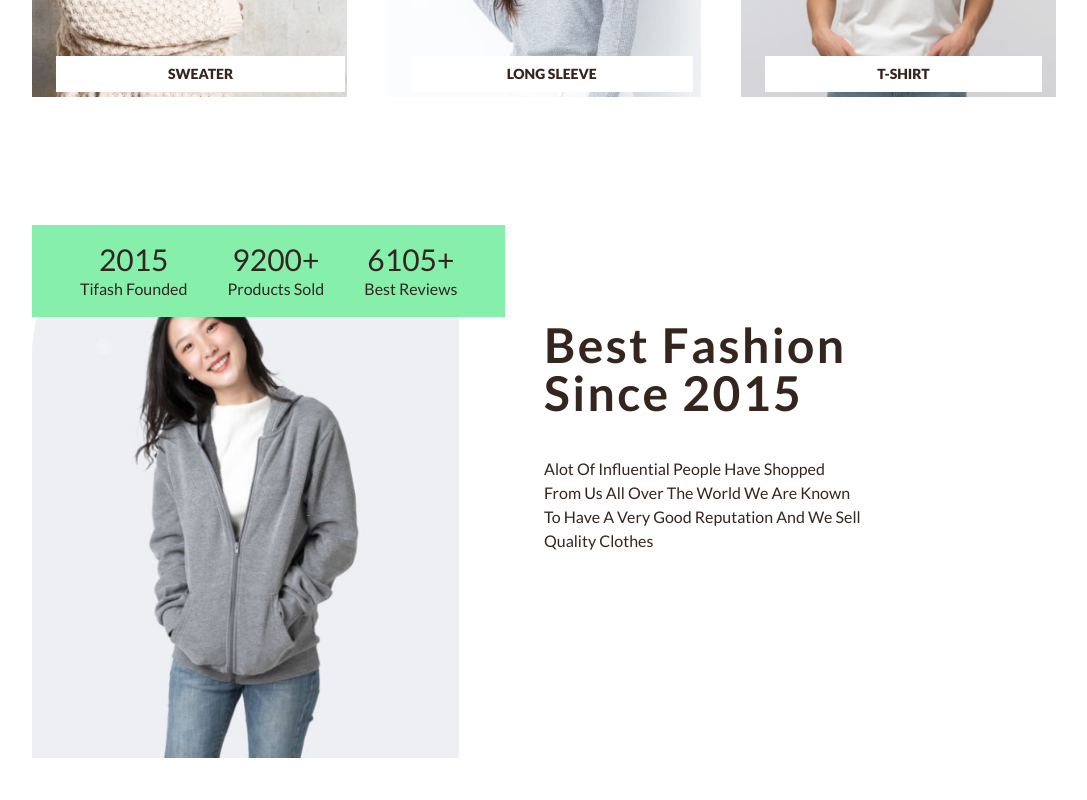
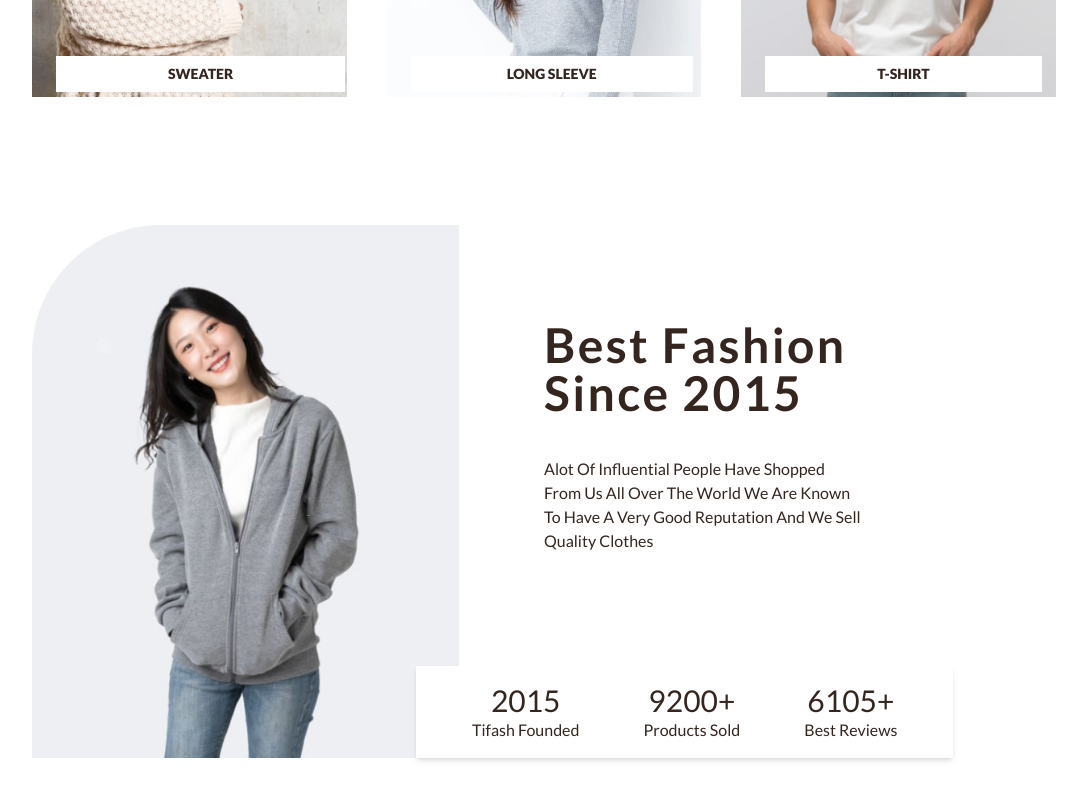
Before and after one commit to Osaode/tifash-fashion-landing-page, a website: page public/index.html in a window 1280 px wide. Shown: the part 1296-2096 px from the top of the page, without its empty margins (96-1183 px from the left). Drawn offline with Linux system fonts and the light colour scheme; a web font is replaced by a local one.

Commit message:
Fixed statistics bar

```diff
--- a/public/index.html
+++ b/public/index.html
@@ -118,8 +118,9 @@
                         </div>
                     </div><!--images end-->
                 </div><!--new collection end-->
-                <!--.............-->
-                <div class="flex justify-between"><!--best fashion since 2015-->
+                <!--------------------------------->
+                <div class="flex justify-between relative"><!--best fashion since 2015-->
+                    <div class="flex"><!--content-->
                         <div class="w-1/2"><!--image-->
                             <img class="w-10/12" src="./img/Rectangle 143.png" alt="best fashion">
                         </div><!--image end-->
@@ -131,17 +132,18 @@
                                 <span>Alot Of Influential People Have Shopped From Us All Over The World We Are Known To Have A Very Good Reputation And We Sell Quality Clothes</span>
                             </div>
                         </div><!--copy end-->
-                    <div class="bg-green-300 flex gap-10 py-4 px-12 justify-between absolute">
+                    </div><!--content end-->
+                    <div class="bg-white flex gap-16 py-4 px-14 justify-end absolute bottom-0 ml-96 shadow-md">
                         <div class="text-center">
-                            <div class="font-body text-3xl">2015</div>
+                            <div class="font-body font-medium text-3xl">2015</div>
                             <div>Tifash Founded</div>
                         </div>
                         <div class="text-center">
-                            <div class="font-body text-3xl">9200+</div>
+                            <div class="font-body font-medium text-3xl">9200+</div>
                             <div>Products Sold</div>
                         </div>
                         <div class="text-center">
-                            <div class="font-body text-3xl">6105+</div>
+                            <div class="font-body font-medium text-3xl">6105+</div>
                             <div>Best Reviews</div>
                         </div>
                     </div>
```
Also changed, not shown: public/styles.css. Lines whose indentation alone changed are shown as unchanged.
